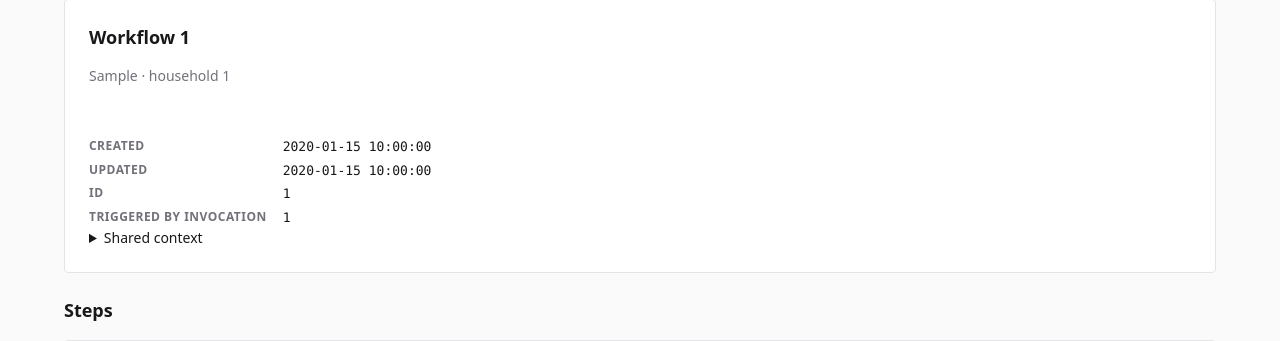
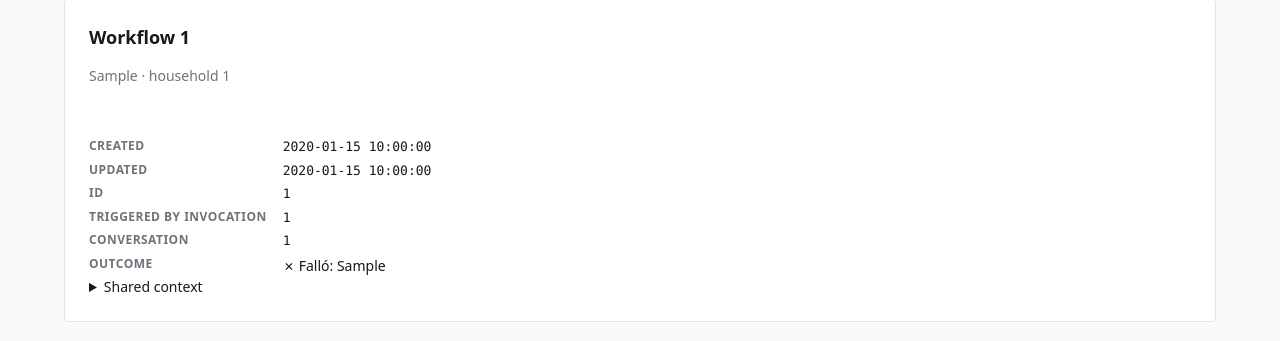
Before and after one commit to solanoepalacio/robotina, a Python web app: template src/robotina/dashboard/templates/workflow.html in a window 1280 px wide. Shown: the part 132-473 px from the top of the page. Run offline with Jinja, Linux system fonts and the light colour scheme; the template is opened without the code that fills it: most values are stand-ins (such as "Sample title", 1, 10 or a date in 2020).

Commit message:
feat(20-06): add Conversation and Outcome rows to workflow detail kv-grid
- DASH-10/D-12: render run.conversation_id below triggered_by_invocation_id
- DASH-12/D-13: compact outcome summary (success/failure/null), Spanish labels
- 'sin imagen' badge when run.outcome.image_present is False
- Template reads run.outcome as dict directly (no Pydantic — Phase 13 D-01 module isolation)

```diff
--- a/src/robotina/dashboard/templates/workflow.html
+++ b/src/robotina/dashboard/templates/workflow.html
@@ -17,6 +17,23 @@
       <dd class="mono">{{ run.id }}</dd>
       <dt>Triggered by invocation</dt>
       <dd class="mono">{{ run.triggered_by_invocation_id or "—" }}</dd>
+      {# DASH-10 / D-12: conversation FK surfaced. Always set for new rows (Phase 17 NOT NULL). #}
+      <dt>Conversation</dt>
+      <dd class="mono">{{ run.conversation_id or "—" }}</dd>
+      {# DASH-12 / D-13: compact outcome summary. Reads run.outcome dict directly
+         (no Pydantic deserialization — keeps dashboard import surface narrow per Phase 13 D-01). #}
+      <dt>Outcome</dt>
+      <dd>
+        {% if run.outcome %}
+          {% if run.outcome.status == "success" %}
+            ✓ {{ run.outcome.recipe_name or "(sin nombre)" }}
+            {% if run.outcome.recipe_id %}<span class="mono small">({{ run.outcome.recipe_id }})</span>{% endif %}
+            {% if not run.outcome.image_present %}<span class="badge">sin imagen</span>{% endif %}
+          {% else %}
+            ✗ Falló: {{ run.outcome.failure_reason or "(sin detalle)" }}
+          {% endif %}
+        {% else %}—{% endif %}
+      </dd>
     </dl>
     {% if run.shared_context %}
     <details>
```
